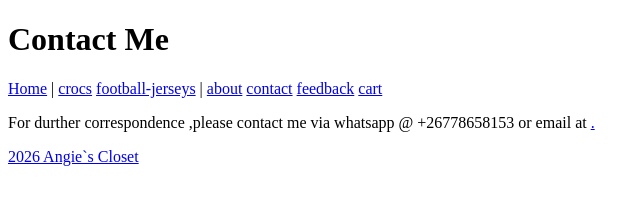
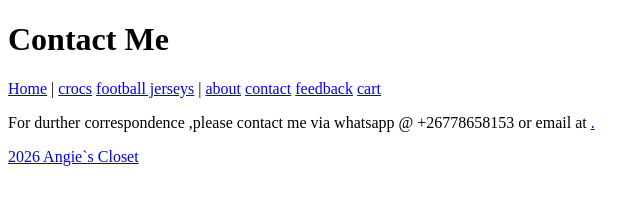
Before and after one commit to bida25-299/Natasha29-bida25-299, a plain HTML site: page contact.html in a window 1280 px wide. Shown: the full height of the page, 0-640 px from the left. Drawn offline with Linux system fonts and the light colour scheme.

Commit message:
Rename link for football jerseys in contact.html

```diff
--- a/contact.html
+++ b/contact.html
@@ -24,7 +24,7 @@
 
              <a href="crocs.html">crocs</a>
 
-            <a href="football-jerseys.html">football-jerseys</a> |
+            <a href="football jerseys.html">football jerseys</a> |
 
               <a href="about.html">about</a>
             <a href="contact.html">contact</a>
```
